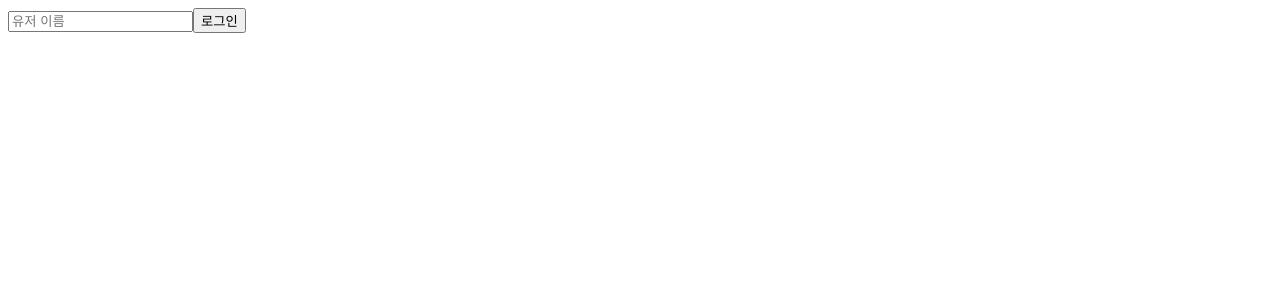
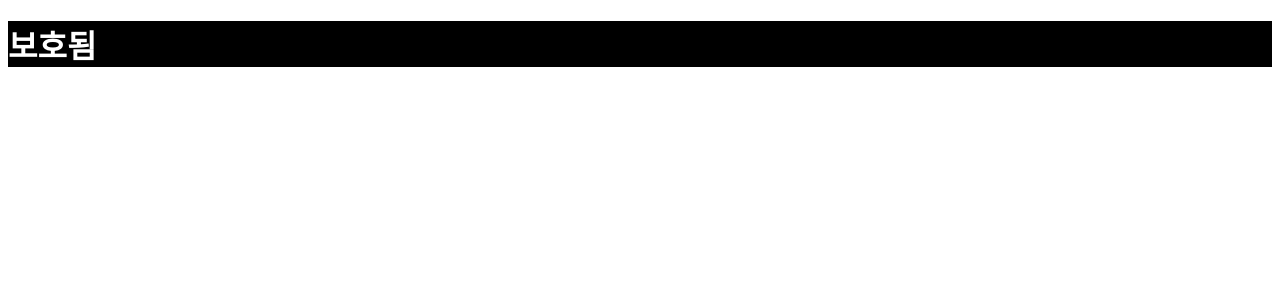
Before and after one commit to Whited123/react-masterclass, a React (Create React App) app: page / in a window 1280 px wide. Shown: the top 300 px of the page. Built offline with nearby package versions, Linux system fonts and the light colour scheme.

Commit message:
리액트 mc 3.6
테마적용하기 with ts. 스타일.d,ts를 만들어서 테마 속성 코드들을 카피페이스트 한뒤, 테마프로바이더를 사용하고 다크모드 라이트모드 속성을 입맛대로 만진뒤 그대로 적용시켜주면 끝

```diff
--- a/src/App.tsx
+++ b/src/App.tsx
@@ -1,29 +1,18 @@
 import React, { useState } from "react";
+import styled from "styled-components";
+
+const Container = styled.div`
+  background-color: ${(props) => props.theme.bgColor};
+`;
+const H1 = styled.h1`
+  color: ${(props) => props.theme.textColor};
+`;
 
 function App() {
-  const [value, setValue] = useState("");
-  const onChange = (event: React.FormEvent<HTMLInputElement>) => {
-    const {
-      currentTarget: { value },
-    } = event;
-    setValue(value);
-  };
-  const onSubmit = (event: React.FormEvent<HTMLFormElement>) => {
-    event.preventDefault();
-    console.log("hello", value);
-  };
   return (
-    <div>
-      <form onSubmit={onSubmit}>
-        <input
-          value={value}
-          onChange={onChange}
-          type="text"
-          placeholder="유저 이름"
-        />
-        <button>로그인</button>
-      </form>
-    </div>
+    <Container>
+      <H1>보호됨</H1>
+    </Container>
   );
 }
 
--- a/src/index.tsx
+++ b/src/index.tsx
@@ -1,12 +1,16 @@
 import React from "react";
 import ReactDOM from "react-dom/client";
+import { ThemeProvider } from "styled-components";
 import App from "./App";
+import { lightTheme, darkTheme } from "./theme";
 
 const root = ReactDOM.createRoot(
   document.getElementById("root") as HTMLElement
 );
 root.render(
   <React.StrictMode>
-    <App />
+    <ThemeProvider theme={darkTheme}>
+      <App />
+    </ThemeProvider>
   </React.StrictMode>
 );
--- /dev/null
+++ b/src/theme.ts
@@ -0,0 +1,13 @@
+import { DefaultTheme } from "styled-components";
+
+export const lightTheme: DefaultTheme = {
+  bgColor: "white",
+  textColor: "black",
+  btnColor: "tomato",
+};
+
+export const darkTheme: DefaultTheme = {
+  bgColor: "black",
+  textColor: "white",
+  btnColor: "teal",
+};
```
Also changed, not shown: src/styled.d.ts (added, +9 -0 lines).
